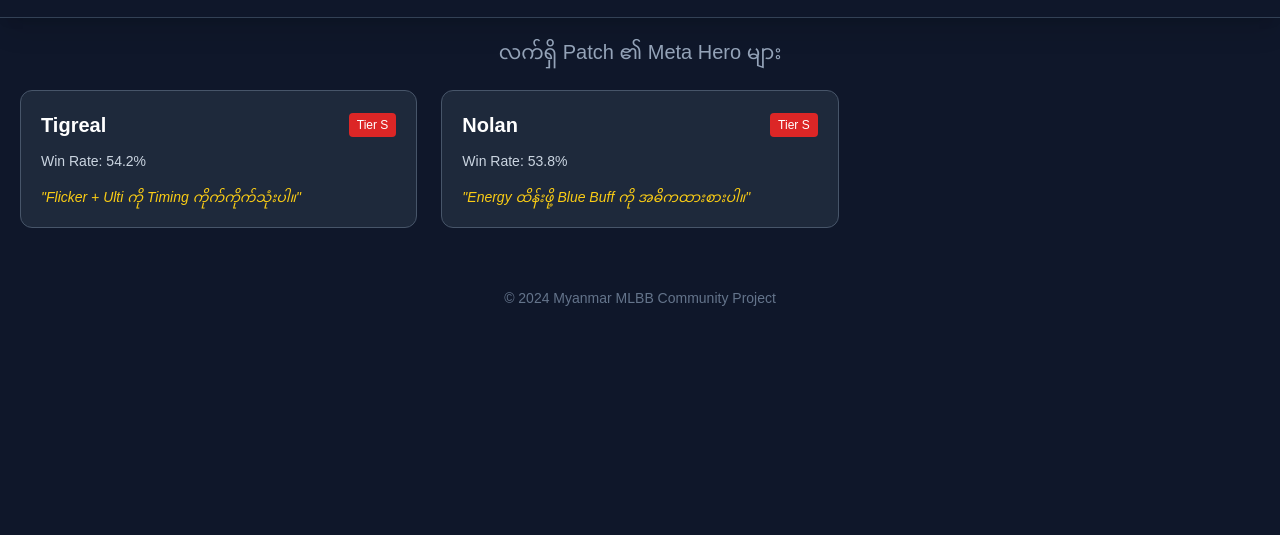
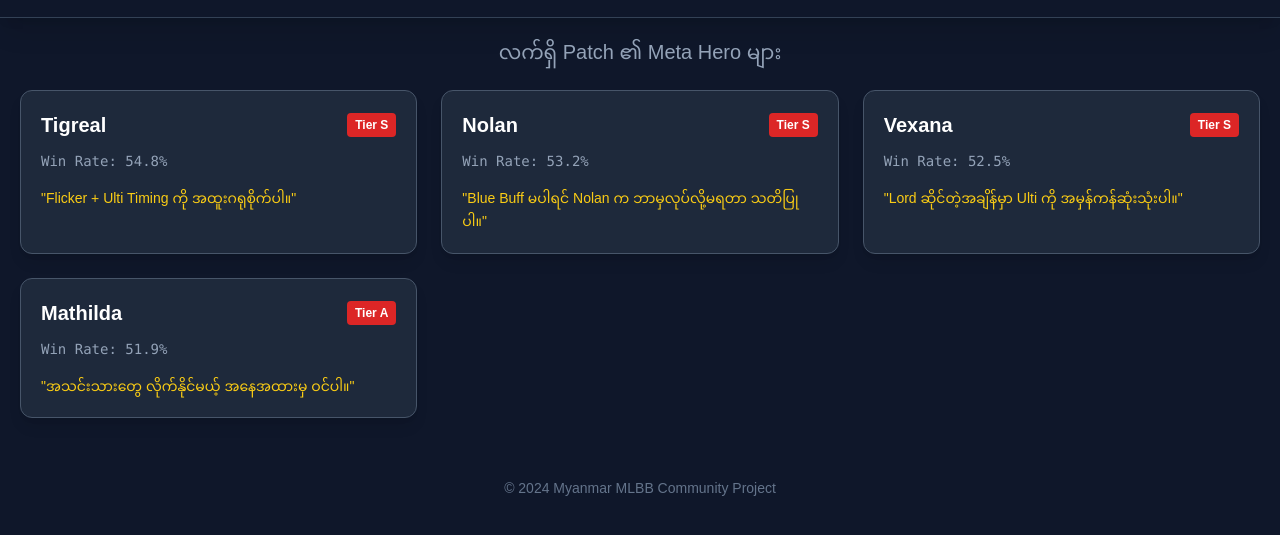
Before and after one commit to tta2005/myanmar-mlbb-meta, a plain HTML site: page index.html in a window 1280 px wide. Shown: the part 55-590 px from the top of the page. Drawn offline with nearby package versions, Linux system fonts and the light colour scheme; a web font is replaced by a local one.

Commit message:
Auto Update Meta

```diff
--- a/index.html
+++ b/index.html
@@ -19,22 +19,40 @@
         <h2 class="text-xl mb-6 text-slate-400 text-center">လက်ရှိ Patch ၏ Meta Hero များ</h2>
 
         <div id="hero-list" class="grid grid-cols-1 md:grid-cols-2 lg:grid-cols-3 gap-6">
-            <div class="bg-slate-800 p-5 rounded-xl border border-slate-600 hover:border-yellow-500 transition cursor-pointer">
+        <div class="bg-slate-800 p-5 rounded-xl border border-slate-600 hover:border-yellow-500 transition shadow-lg">
             <div class="flex justify-between items-center mb-3">
                 <h3 class="text-xl font-bold">Tigreal</h3>
-                    <span class="bg-red-600 text-xs px-2 py-1 rounded">Tier S</span>
+                <span class="bg-red-600 text-xs px-2 py-1 rounded text-white font-bold">Tier S</span>
             </div>
-                <p class="text-sm text-slate-300 mb-4">Win Rate: 54.2%</p>
-                <p class="text-yellow-400 text-sm italic">"Flicker + Ulti ကို Timing ကိုက်ကိုက်သုံးပါ။"</p>
+            <p class="text-sm text-slate-400 mb-4 font-mono">Win Rate: 54.8%</p>
+            <p class="text-yellow-400 text-sm leading-relaxed">"Flicker + Ulti Timing ကို အထူးဂရုစိုက်ပါ။"</p>
         </div>
 
-            <div class="bg-slate-800 p-5 rounded-xl border border-slate-600 hover:border-yellow-500 transition cursor-pointer">
+        <div class="bg-slate-800 p-5 rounded-xl border border-slate-600 hover:border-yellow-500 transition shadow-lg">
             <div class="flex justify-between items-center mb-3">
                 <h3 class="text-xl font-bold">Nolan</h3>
-                    <span class="bg-red-600 text-xs px-2 py-1 rounded">Tier S</span>
+                <span class="bg-red-600 text-xs px-2 py-1 rounded text-white font-bold">Tier S</span>
             </div>
-                <p class="text-sm text-slate-300 mb-4">Win Rate: 53.8%</p>
-                <p class="text-yellow-400 text-sm italic">"Energy ထိန်းဖို့ Blue Buff ကို အဓိကထားစားပါ။"</p>
+            <p class="text-sm text-slate-400 mb-4 font-mono">Win Rate: 53.2%</p>
+            <p class="text-yellow-400 text-sm leading-relaxed">"Blue Buff မပါရင် Nolan က ဘာမှလုပ်လို့မရတာ သတိပြုပါ။"</p>
+        </div>
+
+        <div class="bg-slate-800 p-5 rounded-xl border border-slate-600 hover:border-yellow-500 transition shadow-lg">
+            <div class="flex justify-between items-center mb-3">
+                <h3 class="text-xl font-bold">Vexana</h3>
+                <span class="bg-red-600 text-xs px-2 py-1 rounded text-white font-bold">Tier S</span>
+            </div>
+            <p class="text-sm text-slate-400 mb-4 font-mono">Win Rate: 52.5%</p>
+            <p class="text-yellow-400 text-sm leading-relaxed">"Lord ဆိုင်တဲ့အချိန်မှာ Ulti ကို အမှန်ကန်ဆုံးသုံးပါ။"</p>
+        </div>
+
+        <div class="bg-slate-800 p-5 rounded-xl border border-slate-600 hover:border-yellow-500 transition shadow-lg">
+            <div class="flex justify-between items-center mb-3">
+                <h3 class="text-xl font-bold">Mathilda</h3>
+                <span class="bg-red-600 text-xs px-2 py-1 rounded text-white font-bold">Tier A</span>
+            </div>
+            <p class="text-sm text-slate-400 mb-4 font-mono">Win Rate: 51.9%</p>
+            <p class="text-yellow-400 text-sm leading-relaxed">"အသင်းသားတွေ လိုက်နိုင်မယ့် အနေအထားမှ ဝင်ပါ။"</p>
         </div>
         </div>
     </div>
```
Lines whose indentation alone changed are shown as unchanged.
